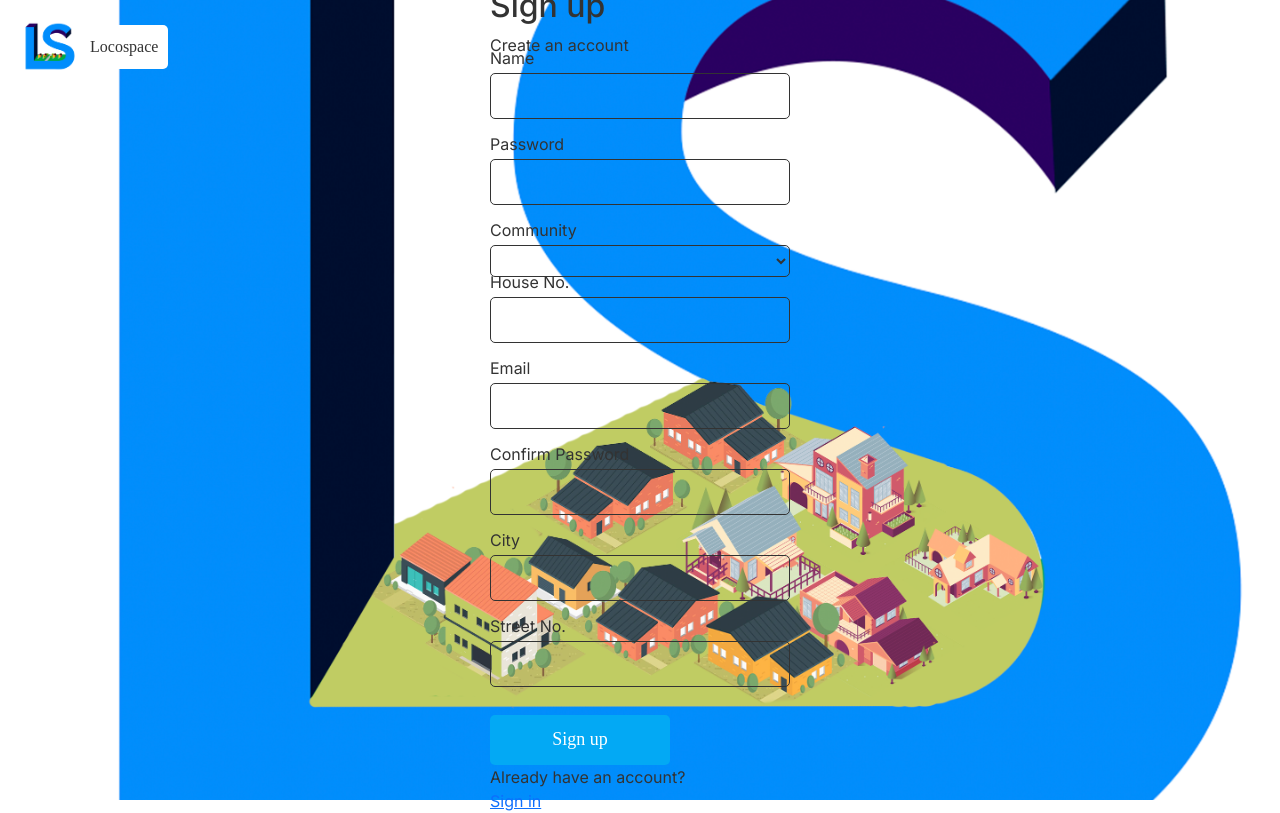
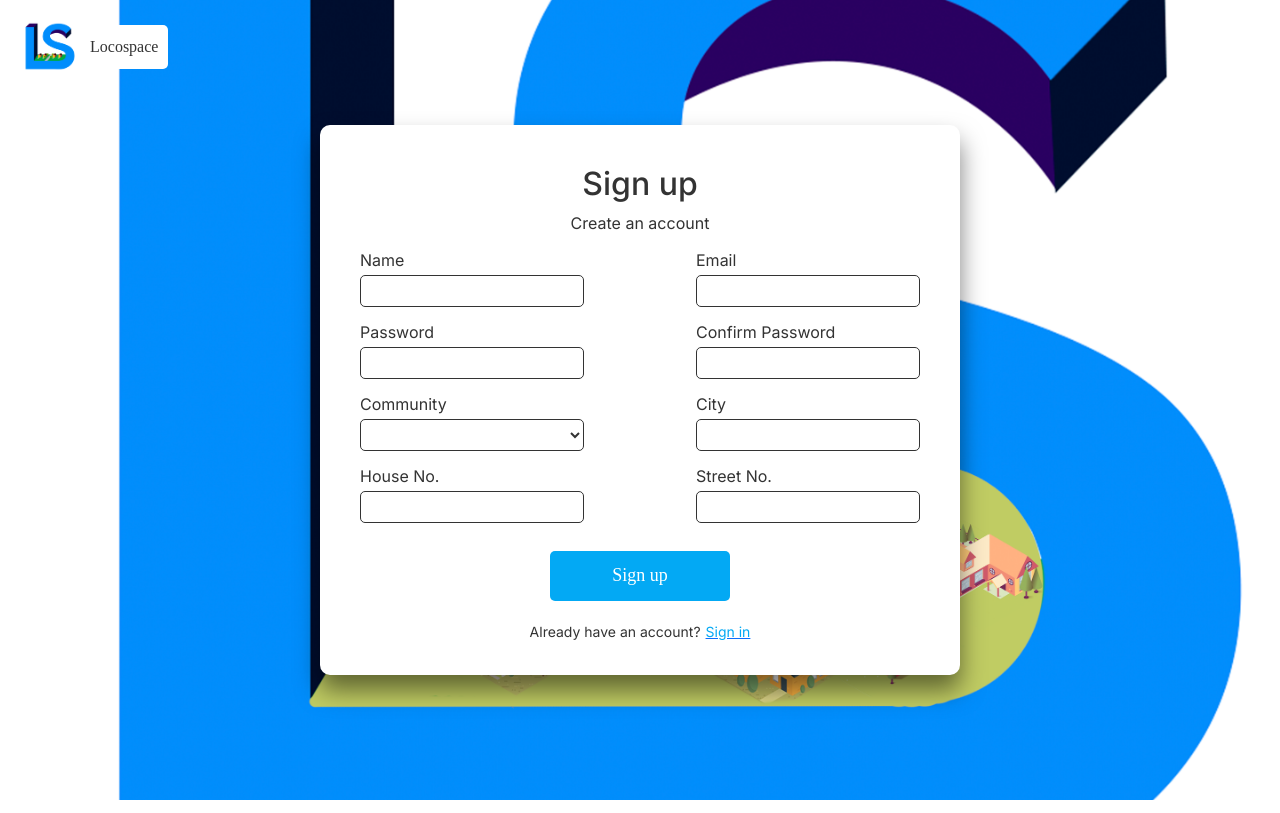
Before and after one commit to aiyza-junaid/Locospace, a Next.js app in the folder frontend/: page /Signup in a window 1280 px wide. Built offline with nearby package versions, Linux system fonts and the light colour scheme.

Commit message:
sign up css

```diff
--- a/frontend/styles/signup.css
+++ b/frontend/styles/signup.css
@@ -1,10 +1,7 @@
-/* styles/Login.module.css */
-
-/* frontend/styles/login.css */
+/* frontend/styles/signup.css */
 
 .background {
     display: flex;
-    opacity: 100%;
     justify-content: center;
     align-items: center;
     height: 100vh;
@@ -13,64 +10,54 @@
     background-size: auto 150%; /* Adjust size to maintain aspect ratio and fill height */
   }
 
-  .header {
+  .logo {
     position: absolute;
-    top: 100px;
-    left: 40px;
-    position: 200% 60%;
-    display: flex;
-  }
-
-  .logo {
-    position: absolute; /* Make the logo positionable */
     top: 10px; /* Adjust top position as needed */
     left: 10px; /* Adjust left position as needed */
-    right: 0px;
-    bottom: 0px;
     height: 80px; /* Adjust size as needed */
     margin-right: 10px;
   }
 
-  .signupBox {
-    height: 500px;
-    width: 750px;
+  .signUpBox {
+    height: 550px; /* Adjusted height to accommodate more inputs */
+    width: 640px;
     padding: 40px;
-    position: 140% 60%;
+    position: relative;
     background: rgba(255, 255, 255, 1); /* cool grey with transparency */
     text-align: center;
     box-shadow: 0 15px 25px rgba(0, 0, 0, 0.5);
     border-radius: 10px;
   }
-
-  /* Other styles for signupBox, inputBox, etc. */
-
-
-    .signupBox h2 {
-      margin: 0 -300px 30px;
-      padding: 0;
-      font-family: 'Gotham';
-      color: #3281ff;
+  .signUpHeading{
+    margin-bottom: .5rem;
+  }
+  .signUpBox p{
+    margin-bottom: 2.5rem;
+  }
+  .leftInputs {
+    width: 45%; /* Adjusted width for left column */
+    float: left; /* Ensures left alignment */
+    padding-right: 5%; /* Add some spacing between columns */
   }
 
-    .formGrid {
-        margin-top: 50px;
-        display: grid;
-        grid-template-columns: repeat(2, 1fr); /* 2 columns */
-        gap: 10px; /* Adjust the gap between cells */
+  .rightInputs {
+    width: 45%; /* Adjusted width for right column */
+    float: right; /* Ensures right alignment */
+    padding-left: 5%; /* Add some spacing between columns */
   }
 
   .inputBox {
     position: relative;
-      width: 300px;
-      margin-bottom: 10px;
+    margin-bottom: 30px;
   }
 
   .inputBox input {
     width: 100%;
+    height: 2rem    ;
     padding: 10px;
     font-size: 16px;
     color: #333;
-    margin-bottom: 30px;
+    margin-bottom: 10px; /* Adjusted for spacing */
     border: 1px solid #333;
     border-radius: 5px;
     outline: none;
@@ -98,11 +85,41 @@
     color: #112630;
     font-size: 17px;
   }
+  .inputBox {
+    position: relative;
+    margin-bottom: 30px;
+  }
+  .street{
+    margin-bottom: 0.1rem !important;
+    margin-top: 0.1rem !important;
+  }
+  .house{
+    margin-bottom: 0.1rem !important;
+  }
+  /* frontend/components/Dropdown.module.css */
+
+.dropdown {
+    width: 100%;
+    height: 2rem    ;
+    padding: 10px;
+    font-size: 16px;
+    color: #333;
+    margin-bottom: 10px; /* Adjusted for spacing */
+    border: 1px solid #333;
+    border-radius: 5px;
+    outline: none;
+    background: transparent;
+    box-sizing: border-box;
+  }
+
+  .dropdown:focus {
+    border-color: #03a9f4;
+  }
 
   button {
     width: 180px;
     height: 50px;
-      margin-top: -20px;
+    margin-top: 1rem; /* Adjusted for better spacing */
     font-family: 'Gotham';
     background: #03a9f4;
     border: none;
@@ -139,7 +156,7 @@
     color: #fff;
   }
 
-    .loginPrompt {
+  .accountPrompt {
     margin-top: 20px;
     font-size: 14px;
     color: #333;
@@ -148,13 +165,13 @@
     align-items: center;
   }
 
-    .loginLink {
+  .createAccountLink {
     color: #03a9f4;
     text-decoration: none;
     margin-left: 5px;
   }
 
-    .loginLink:hover {
+  .createAccountLink:hover {
     text-decoration: underline;
     color: #0c5070;
   }
```
Also changed, not shown: 1 other file (tests, documents, lock files or other folders). Lines whose indentation alone changed are shown as unchanged.
